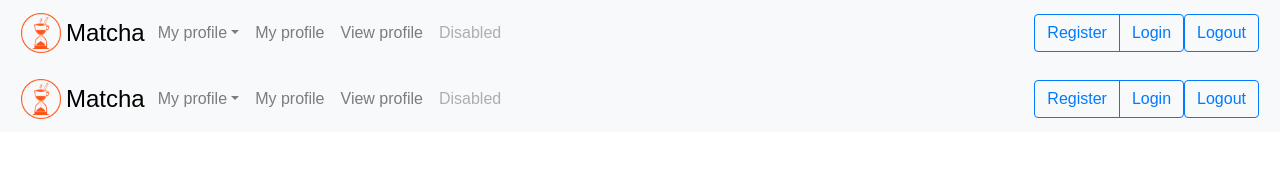
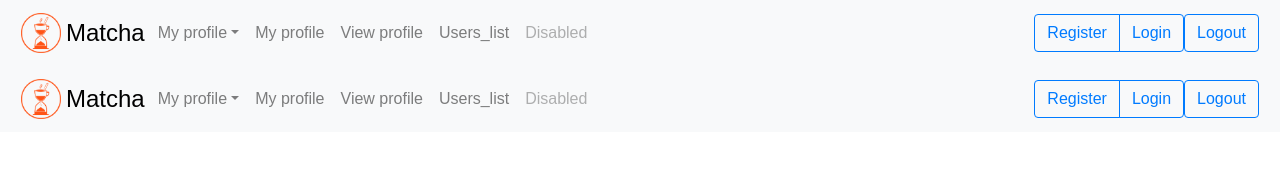
Before and after one commit to mrakhman/matcha, a Vue app in the folder frontend/: page /header in a window 1280 px wide. Shown: the top 169 px of the page. Built offline with nearby package versions, Linux system fonts and the light colour scheme; no server answers.

Commit message:
Added user_lost page to menu

```diff
--- a/frontend/src/components/Header.vue
+++ b/frontend/src/components/Header.vue
@@ -15,6 +15,7 @@
 <!--                    <b-nav-item href="#">My profile</b-nav-item>-->
                     <b-nav-item href="/my_profile">My profile</b-nav-item>
                     <b-nav-item href="/view_profile">View profile</b-nav-item>
+                    <b-nav-item href="/users_list">Users_list</b-nav-item>
                     <b-nav-item href="#" disabled>Disabled</b-nav-item>
                 </b-navbar-nav>
 
```
